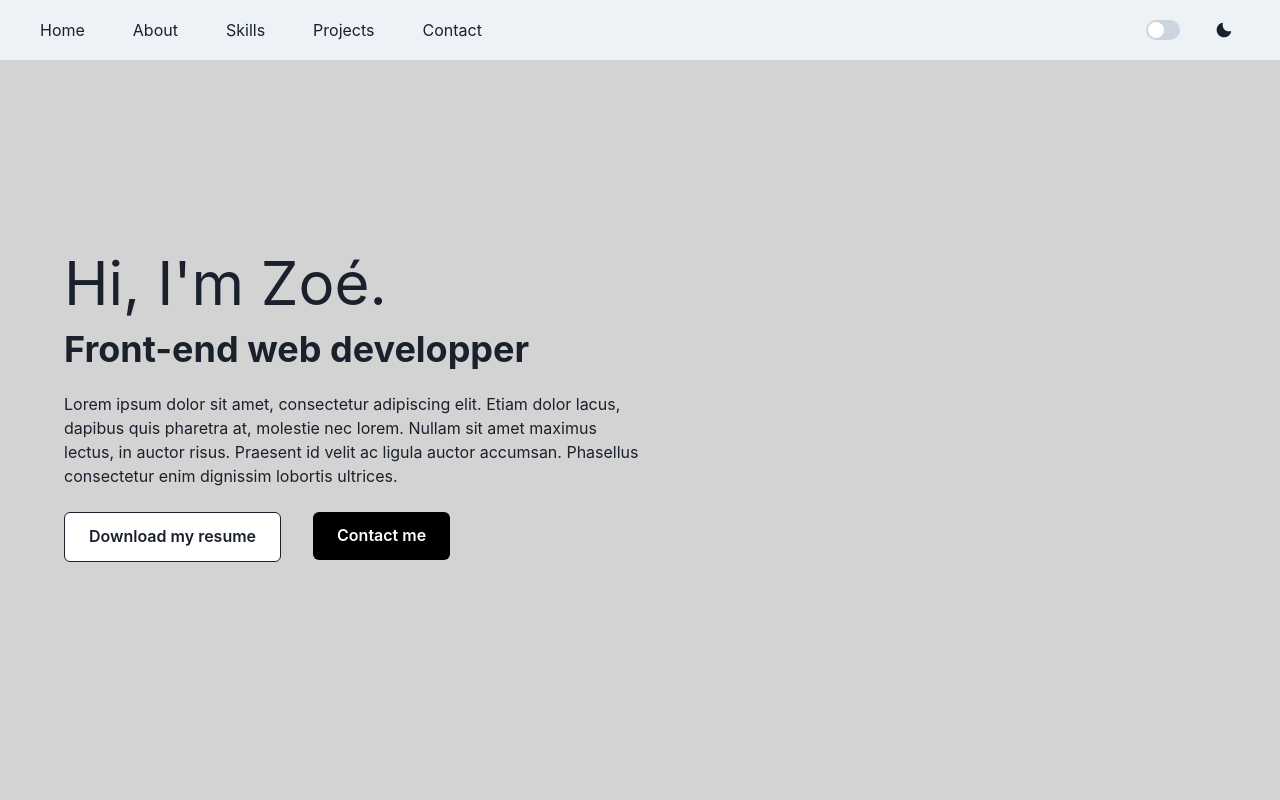
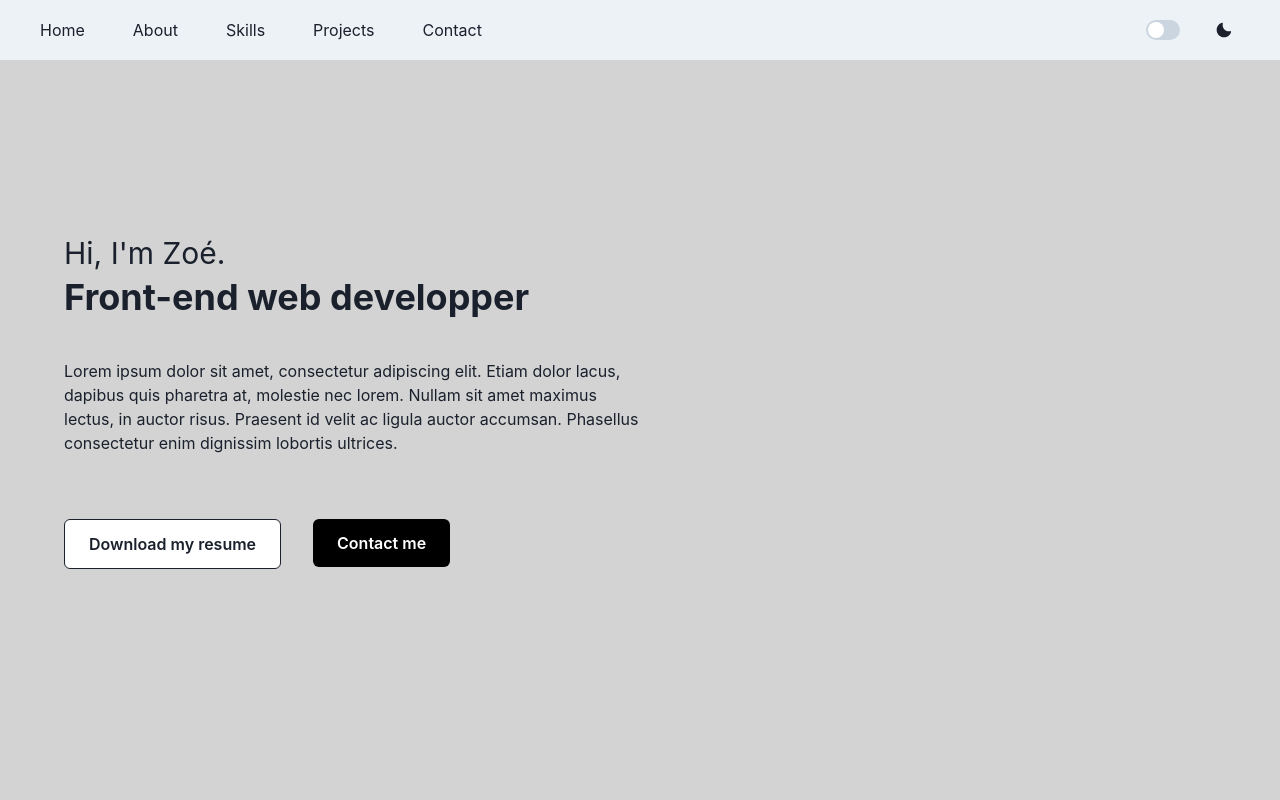
Before and after one commit to Tsuricate/Portfolio, a React (Create React App) app: page / in a window 1280 px wide. Shown: the top 800 px of the page. Built offline with nearby package versions, Linux system fonts and the light colour scheme.

Commit message:
Fix: Home page display OK on all devices

```diff
--- a/src/components/HomeContent.js
+++ b/src/components/HomeContent.js
@@ -1,28 +1,30 @@
 import React from 'react';
-import { Flex, Heading, Text } from '@chakra-ui/react';
+import { Flex, Heading, Text, Wrap, Box } from '@chakra-ui/react';
 import SectionContainer from './SectionContainer';
 import ActionButtons from './ActionButtons';
 
 const HomeContent = () => (
   <SectionContainer bgColor="lightGray">
     <Flex
-      display="flex"
-      height="100%"
-      justifyContent="center"
-      alignItems="center"
+      height={{ base: '100%' }}
       width={{ lg: '50%' }}
+      justifyContent={{ xl: 'center' }}
+      alignItems={{ xl: 'center' }}
+      py={{ base: 10, lg: 40 }}
     >
-      <Flex flexDirection="column">
-        <Text fontSize="6xl">Hi, I&apos;m Zoé.</Text>
-        <Heading>Front-end web developper</Heading>
-        <Text mt={5}>
+      <Wrap direction="column" spacing={{ base: 10 }}>
+        <Box>
+          <Text fontSize={{ base: '3xl' }}>Hi, I&apos;m Zoé.</Text>
+          <Heading fontSize={{ base: '4xl' }}>Front-end web developper</Heading>
+        </Box>
+        <Text>
           Lorem ipsum dolor sit amet, consectetur adipiscing elit. Etiam dolor lacus, dapibus quis
           pharetra at, molestie nec lorem. Nullam sit amet maximus lectus, in auctor risus. Praesent
           id velit ac ligula auctor accumsan. Phasellus consectetur enim dignissim lobortis
           ultrices.
         </Text>
         <ActionButtons />
-      </Flex>
+      </Wrap>
     </Flex>
   </SectionContainer>
 );
```
